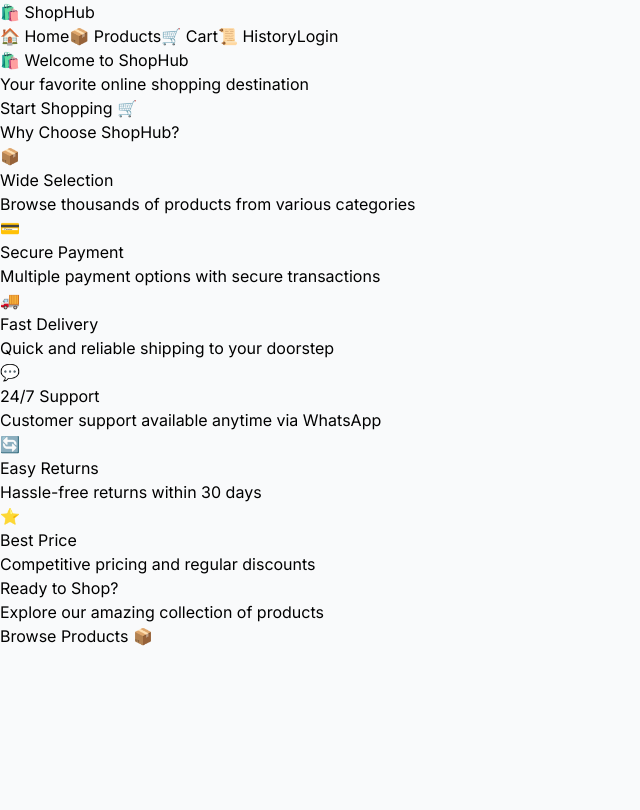
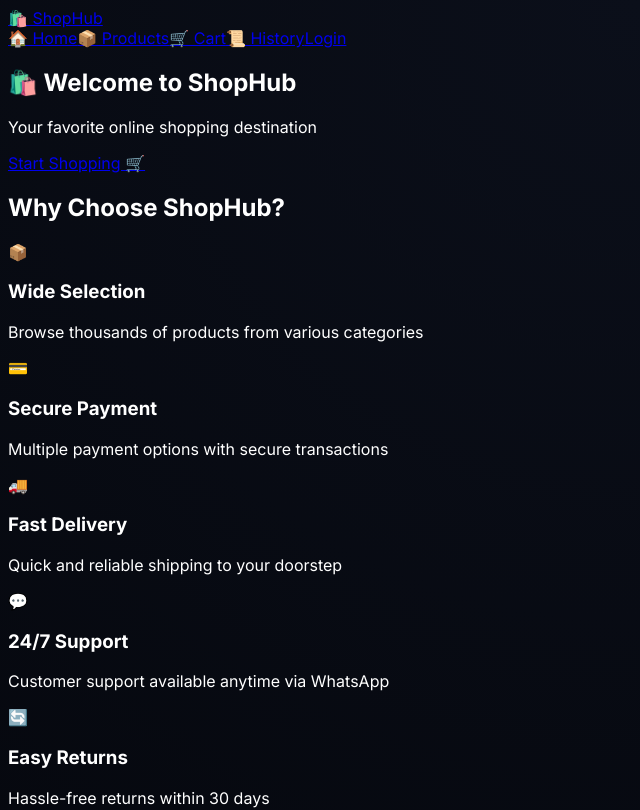
Before and after one commit to kheireditzz/ecommerce-system, a Next.js app: page / in a window 1280 px wide. Shown: the top 810 px of the page, without its empty margins (0-640 px from the left). Built offline with nearby package versions, Linux system fonts and the light colour scheme.

Commit message:
Refactor global styles and add new button and glass effects
Removed Tailwind directives and updated body styles. Added new styles for glass effect and button.

```diff
--- a/app/globals.css
+++ b/app/globals.css
@@ -1,14 +1,18 @@
-@tailwind base;
-@tailwind components;
-@tailwind utilities;
-
 body {
-  background-color: #f9fafb;
+  background: radial-gradient(circle at top, #0b0f1a, #05070d);
+  color: white;
 }
 
-.line-clamp-2 {
-  display: -webkit-box;
-  -webkit-line-clamp: 2;
-  -webkit-box-orient: vertical;
-  overflow: hidden;
+.glass {
+  background: rgba(255,255,255,0.08);
+  backdrop-filter: blur(18px);
+  border: 1px solid rgba(255,255,255,0.12);
+  border-radius: 20px;
 }
+
+.btn {
+  background: white;
+  color: black;
+  padding: 8px 14px;
+  border-radius: 12px;
+}
```
